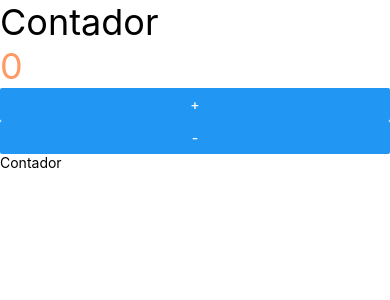
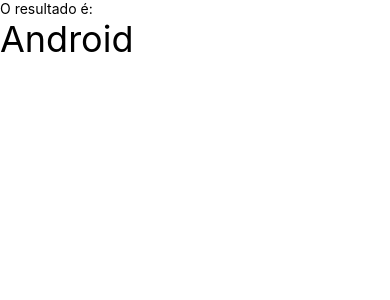
Before and after one commit to gabrielaalvescosta/react-native-studies, a React Native app in the folder exercicios/: screen / in a window 390 px wide. Shown: the top 300 px of the page. Built offline with nearby package versions, Linux system fonts and the light colour scheme.

Commit message:
Par impar

```diff
--- a/exercicios/src/App.js
+++ b/exercicios/src/App.js
@@ -1,6 +1,8 @@
 import React from 'react';
 import { Text } from 'react-native';
-import ContadorV2 from './components/contador/ContadorV2';
+// import ContadorV2 from './components/contador/ContadorV2';
+import Diferenciar from './components/Diferenciar';
+import Parimpar from './components/Parimpar';
 
 // components
 // import Primeiro from './components/Primeiro';
@@ -17,11 +19,13 @@
 
     return (
             <>
-            <ContadorV2 />
+            <Parimpar num={3} />
+            <Diferenciar/>
+            {/* <ContadorV2 />
            <Text>
                Contador
            </Text>
-            {/* <Text>
+            <Text>
             <View>
 
             <Titulo principal="Cadastro" secundario="Tela de Cadastro"/>
--- /dev/null
+++ b/exercicios/src/components/Diferenciar.js
@@ -0,0 +1,18 @@
+import React from 'react';
+import { Platform, PlatformColor, Text } from 'react-native';
+import Estilo from './estilo';
+
+export default props => {
+    if (PlatformColor.OS === 'ios') {
+
+        return <Text style={Estilo.txtG}>IOS</Text>
+
+    } else if (Platform.OS === 'android') {
+
+        return <Text style={Estilo.txtG}>Android</Text>
+
+    } else {
+
+        return <Text style={Estilo.txtG}>Android</Text>
+    }
+}
--- /dev/null
+++ b/exercicios/src/components/Parimpar.js
@@ -0,0 +1,12 @@
+import React from 'react';
+import { Text, View } from 'react-native';
+import Estilo from './estilo';
+
+export default ({num = 0}) => {
+    return (
+            <View>
+                <Text>O resultado é:</Text>
+            </View>
+    )
+
+}
```
Also changed, not shown: 1 other file (tests, documents, lock files or other folders).
